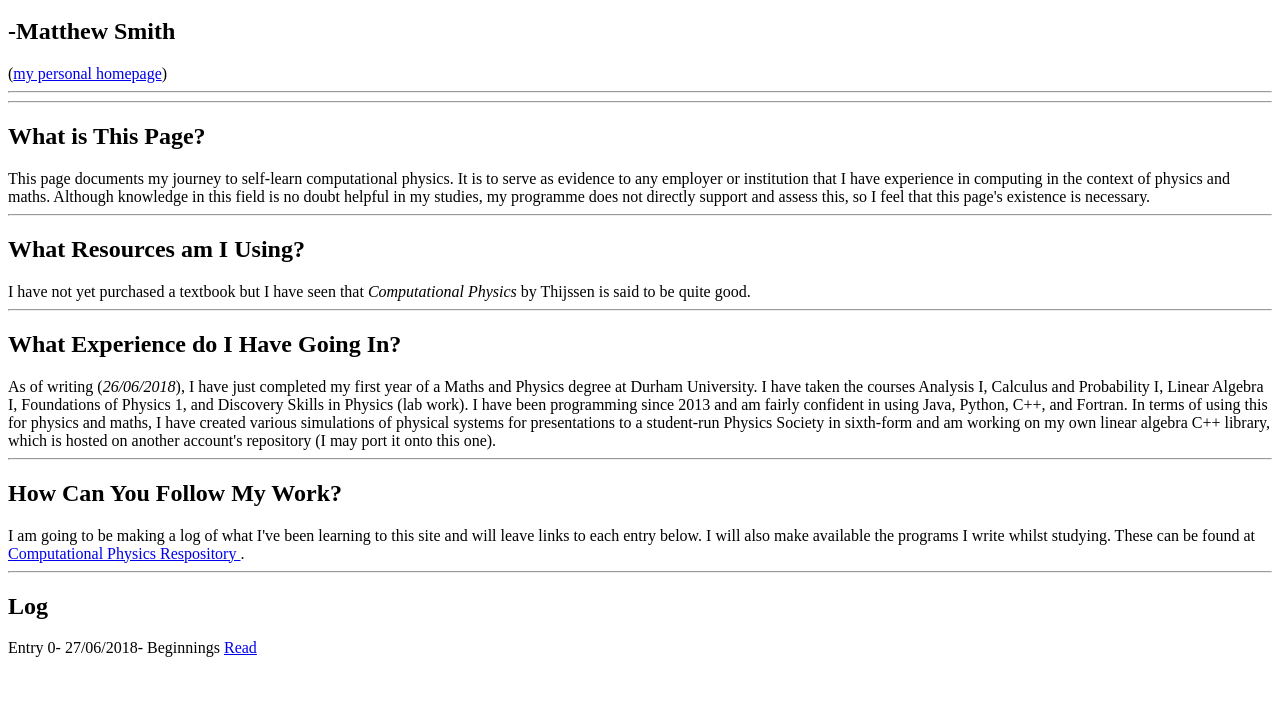
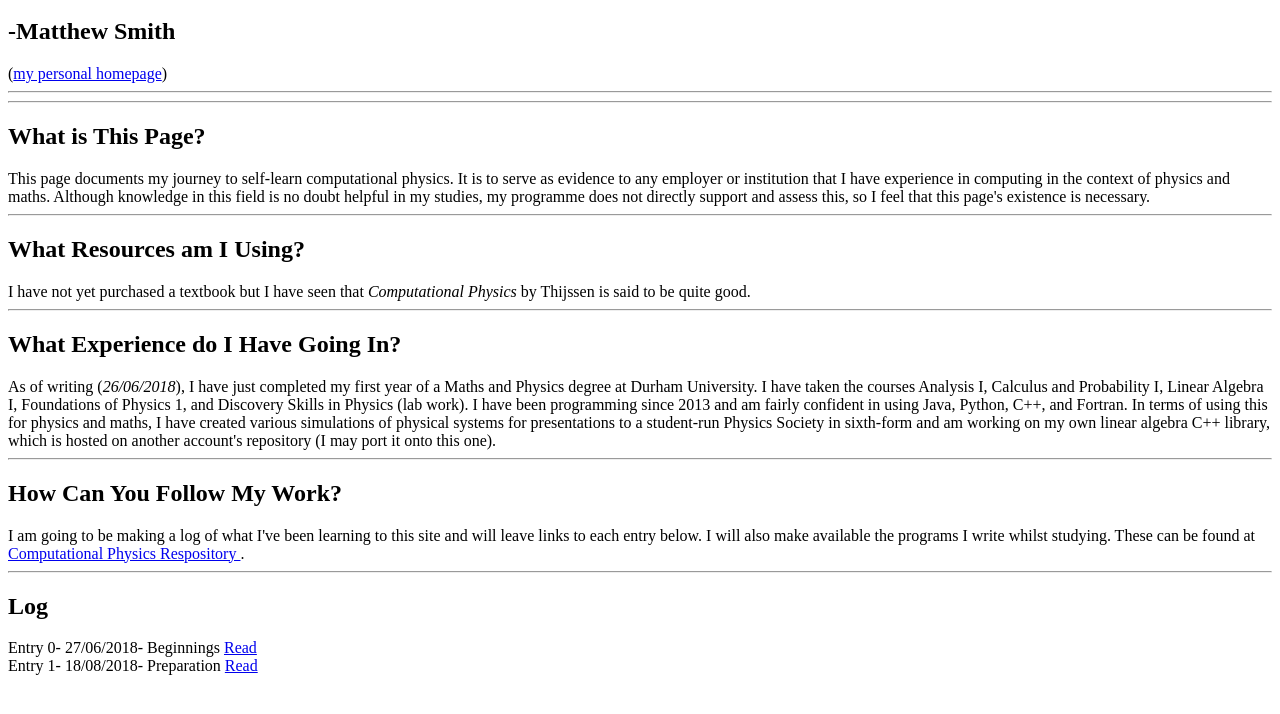
Before and after one commit to MatthewSmithPhysics/Computational-Physics, a plain HTML site: page index.html in a window 1280 px wide. Shown: the part 48-762 px from the top of the page. Drawn offline with Linux system fonts and the light colour scheme.

Commit message:
Added entry 1

```diff
--- a/index.html
+++ b/index.html
@@ -29,6 +29,7 @@
     Computational Physics Respository </a>.
     <hr>
     <h2> Log </h2>
-    Entry 0- 27/06/2018- Beginnings <a href = "log0.html"> Read </a>
+    Entry 0- 27/06/2018- Beginnings <a href = "log0.html"> Read </a> <br>
+    Entry 1- 18/08/2018- Preparation <a href = "log1.html"> Read </a> <br>
   </body>
 </html>
```
